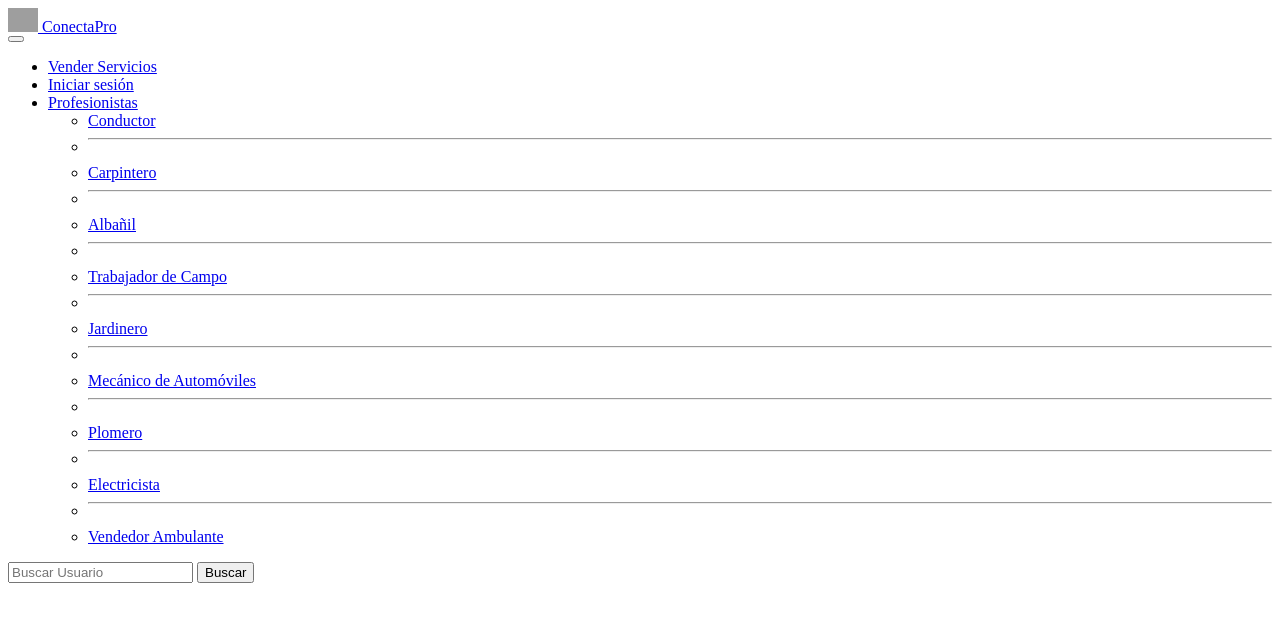
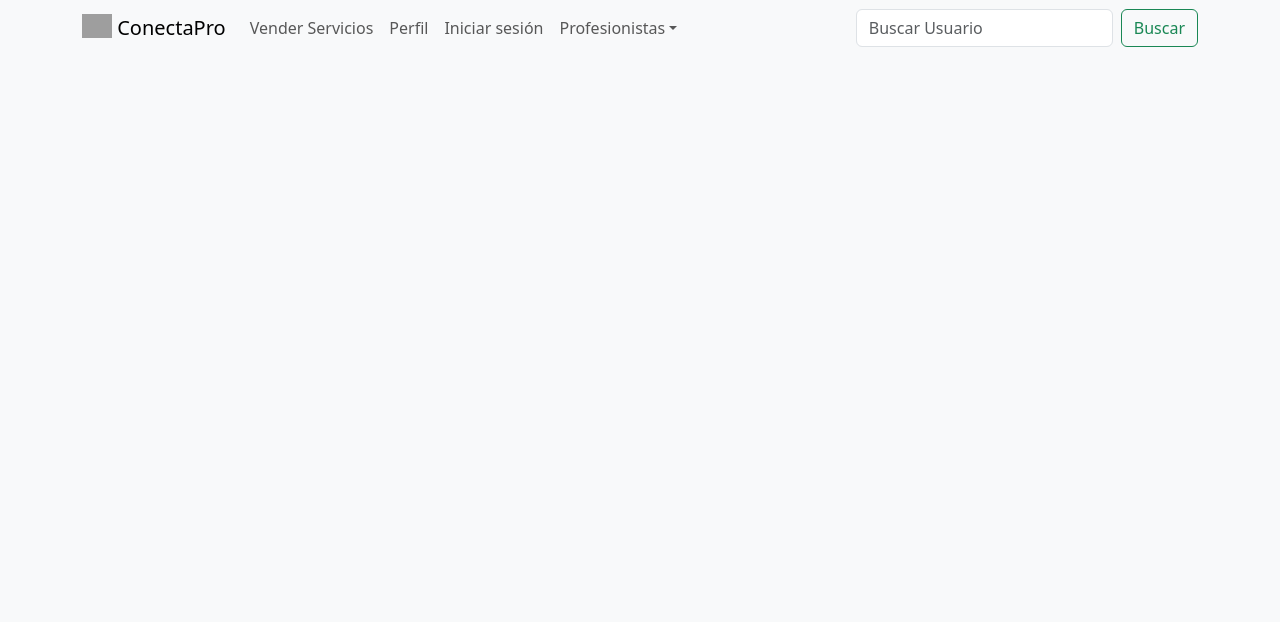
Before and after one commit to Aproximanter/ConectPro, a PHP site: page /navbar.php in a window 1280 px wide. Shown: the top 622 px of the page. Run offline with PHP 8.4, Linux system fonts and the light colour scheme; some libraries are stand-ins or nearby versions; grey boxes are pictures that could not be loaded.

Commit message:
Add files via upload

```diff
--- a/controlador.php
+++ b/controlador.php
@@ -60,8 +60,9 @@ elseif ($_SERVER["REQUEST_METHOD"] == "POST" && isset($_POST['inicio_sesion']))
 
         if (password_verify($contrasena, $fila['Contrasena'])) {
             // Autenticación exitosa, iniciar sesión
-            $_SESSION['usuario_id'] = $fila['id']; // Guardar el ID del usuario en la sesión
-            header("Location: elecciondeusuario.php"); // Redirigir a la página deseada
+            $_SESSION['usuario_id'] = $fila['id'];
+            $_SESSION['username'] = $usuario; // Guardar el ID del usuario en la sesión
+            header("Location: index.php"); // Redirigir a la página deseada
             exit(); // Salir del script
         } else {
             // Credenciales incorrectas
--- a/login.php
+++ b/login.php
@@ -31,6 +31,7 @@
                 </form>
             </div>
         </div>
+
     </div>
 
     <script>
--- a/navbar.php
+++ b/navbar.php
@@ -1,55 +1,77 @@
+<?php
+session_start();
+
+// Función para cerrar sesión
+function cerrarSesion() {
+    // Destruir todas las variables de sesión
+    session_unset();
+
+    // Destruir la sesión
+    session_destroy();
+
+    // Redireccionar a la página de inicio o a donde desees después de cerrar sesión
+    header("Location: index.php");
+    exit;
+}
+
+// Verificar si se ha enviado el formulario para cerrar sesión
+if (isset($_POST['cerrar_sesion'])) {
+    cerrarSesion();
+}
+?>
+
+<!DOCTYPE html>
+<html lang="es">
+<head>
+    <meta charset="utf-8">
+    <meta name="viewport" content="width=device-width, initial-scale=1">
+    <link href="https://cdn.jsdelivr.net/npm/bootstrap@5.3.2/dist/css/bootstrap.min.css" rel="stylesheet" integrity="sha384-T3c6CoIi6uLrA9TneNEoa7RxnatzjcDSCmG1MXxSR1GAsXEV/Dwwykc2MPK8M2HN" crossorigin="anonymous">
+    <script src="https://cdn.jsdelivr.net/npm/bootstrap@5.3.2/dist/js/bootstrap.bundle.min.js" integrity="sha384-C6RzsynM9kWDrMNeT87bh95OGNyZPhcTNXj1NW7RuBCsyN/o0jlpcV8Qyq46cDfL" crossorigin="anonymous"></script>
+    <script src="js/jquery-3.5.1.min.js"></script>
+    <style>
+
+    </style>
+</head>
+<body class="bg-light">
+
 <nav class="navbar navbar-expand-lg bg-body-tertiary">
-
   <div class="container">
     <a class="navbar-brand" href="index.php">
       <img src="https://png.pngtree.com/png-clipart/20230418/original/pngtree-helmet-line-icon-png-image_9065256.png" alt="Logo" width="30" height="24" class="d-inline-block align-text-top">
       ConectaPro
     </a>
-  </div>
-<div class="container-fluid">
-
     <button class="navbar-toggler" type="button" data-bs-toggle="collapse" data-bs-target="#navbarScroll" aria-controls="navbarScroll" aria-expanded="false" aria-label="Toggle navigation">
       <span class="navbar-toggler-icon"></span>
     </button>
     <div class="collapse navbar-collapse" id="navbarScroll">
       <ul class="navbar-nav me-auto my-2 my-lg-0 navbar-nav-scroll" style="--bs-scroll-height: 100px;">
-
         <li class="nav-item">
           <a class="nav-link" href="login.php">Vender Servicios</a>
-
         </li>
         <li class="nav-item">
+          <a class="nav-link" href="perfil.php">Perfil</a>
+        </li>
+        <li class="nav-item">
+          <?php if(isset($_SESSION['username'])): ?>
+              <span class="nav-link">Bienvenido, <?= $_SESSION['username'] ?></span>
+          <?php else: ?>
               <a class="nav-link" href="login.php">Iniciar sesión</a>
-
+          <?php endif; ?>
         </li>
-
         <li class="nav-item dropdown">
-              <a class="nav-link dropdown-toggle" href="#" role="button" data-bs-toggle="dropdown" aria-expanded="false">
-                Profesionistas
-              </a>
+          <a class="nav-link dropdown-toggle" href="#" role="button" data-bs-toggle="dropdown" aria-expanded="false">Profesionistas</a>
           <ul class="dropdown-menu">
             <li><a class="dropdown-item" href="#">Conductor</a></li>
             <li><hr class="dropdown-divider"></li>
-<li><a class="dropdown-item" href="#">Carpintero</a></li>
-<li><hr class="dropdown-divider"></li>
-<li><a class="dropdown-item" href="#">Albañil</a></li>
-<li><hr class="dropdown-divider"></li>
-<li><a class="dropdown-item" href="#">Trabajador de Campo</a></li>
-<li><hr class="dropdown-divider"></li>
-<li><a class="dropdown-item" href="#">Jardinero</a></li>
-<li><hr class="dropdown-divider"></li>
-<li><a class="dropdown-item" href="#">Mecánico de Automóviles</a></li>
-<li><hr class="dropdown-divider"></li>
-<li><a class="dropdown-item" href="#">Plomero</a></li>
-<li><hr class="dropdown-divider"></li>
-<li><a class="dropdown-item" href="#">Electricista</a></li>
-<li><hr class="dropdown-divider"></li>
-<li><a class="dropdown-item" href="#">Vendedor Ambulante</a></li>
-
+            <!-- Agrega más opciones si es necesario -->
           </ul>
         </li>
-
       </ul>
+      <?php if(isset($_SESSION['username'])): ?>
+        <form method="post" class="d-flex">
+            <button type="submit" name="cerrar_sesion" class="btn btn-link">Cerrar sesión</button>
+        </form>
+      <?php endif; ?>
       <form class="d-flex" role="search">
         <input class="form-control me-2" type="search" placeholder="Buscar Usuario" aria-label="Search">
         <button class="btn btn-outline-success" type="submit">Buscar</button>
@@ -57,3 +79,6 @@
     </div>
   </div>
 </nav>
+
+</body>
+</html>
```
Also changed, not shown: index.php (+6 -2 lines), perfil.php (added, +61 -0 lines). Lines whose indentation alone changed are shown as unchanged.
